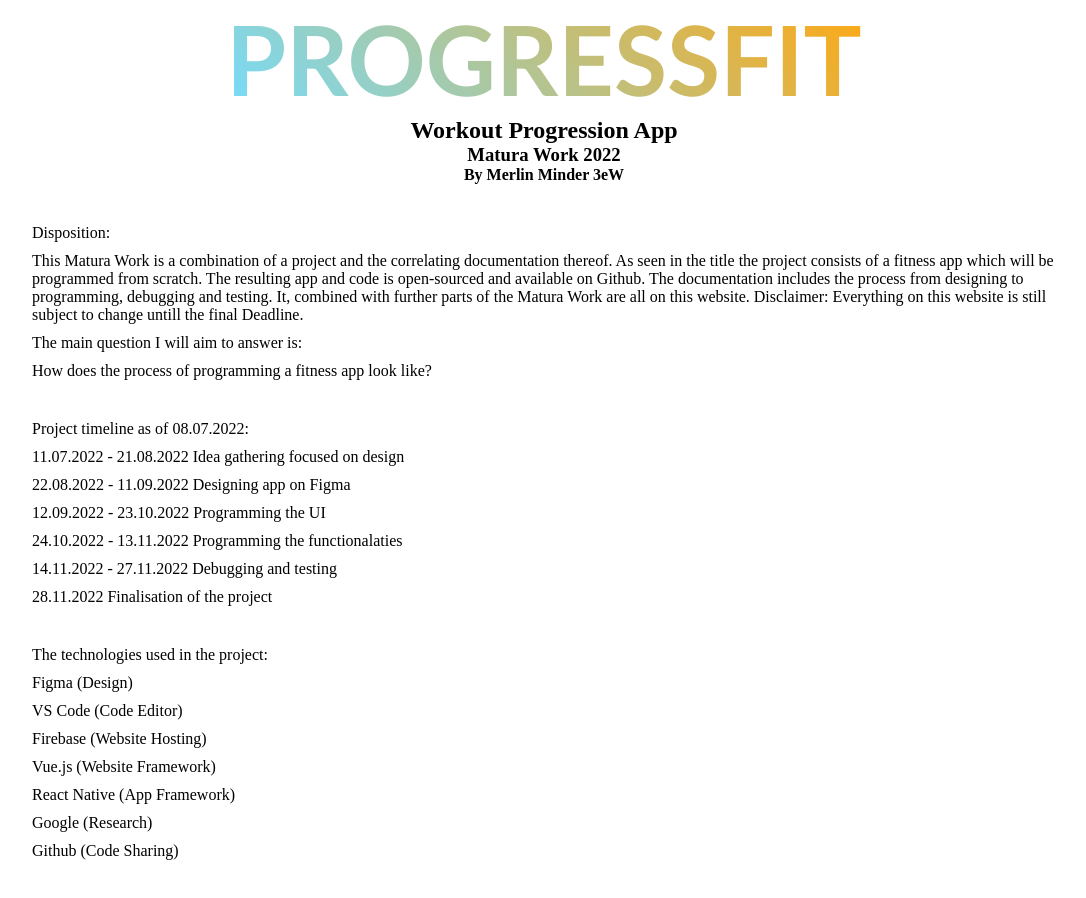
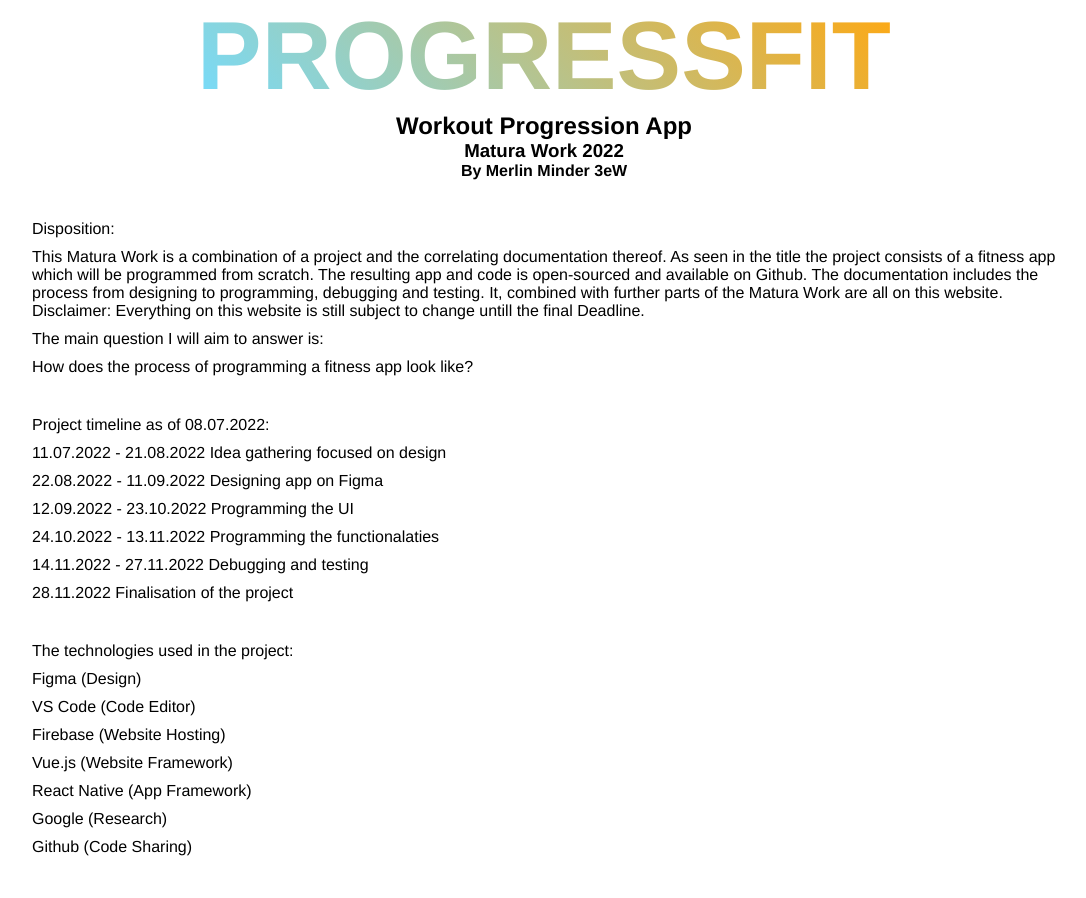
Before and after one commit to MerlinMinder/matura, a Vue app in the folder website/: page / in a window 1280 px wide. Shown: the whole page, without its empty margins (96-1182 px from the left). Built offline with nearby package versions, Linux system fonts and the light colour scheme.

Commit message:
font adjustment

```diff
--- a/website/src/App.vue
+++ b/website/src/App.vue
@@ -10,6 +10,7 @@ import { RouterView } from "vue-router";
 * {
   margin: 0;
   padding: 0;
-
+  font-family: "Work Sans", "Helvetica Neue", "Helvetica", Helvetica, Arial,
+    sans-serif;
 }
 </style>
--- a/website/src/views/HomeView.vue
+++ b/website/src/views/HomeView.vue
@@ -53,8 +53,8 @@
 
 h1 {
   font-size: calc(20px + 6vw);
-  font-family: "Gill Sans", "Gill Sans MT", Calibri, "Trebuchet MS", sans-serif;
-  font-weight: 1000;
+
+  font-weight: 800;
   background: -webkit-linear-gradient(
     45deg,
     rgb(116, 220, 255),
```
